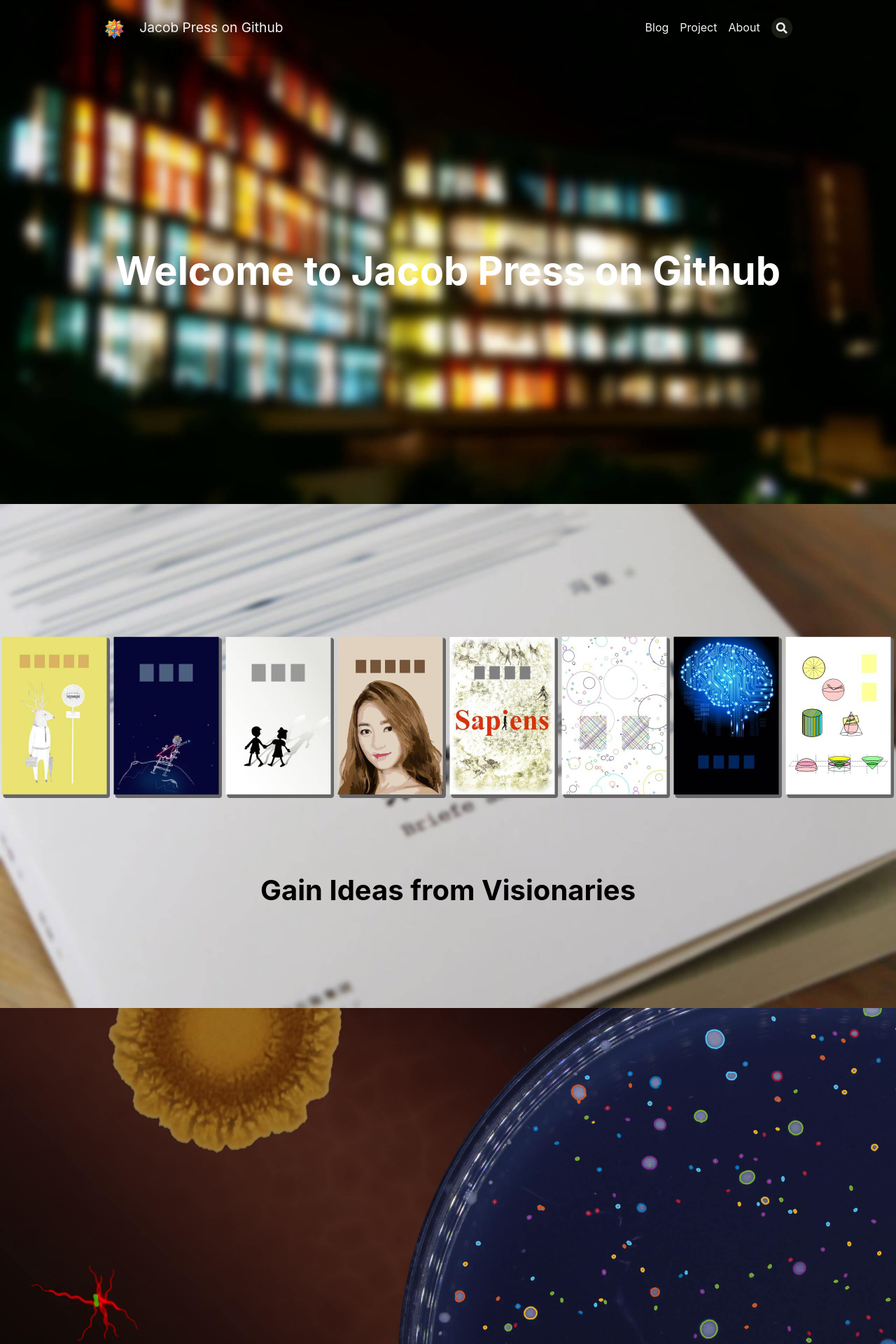
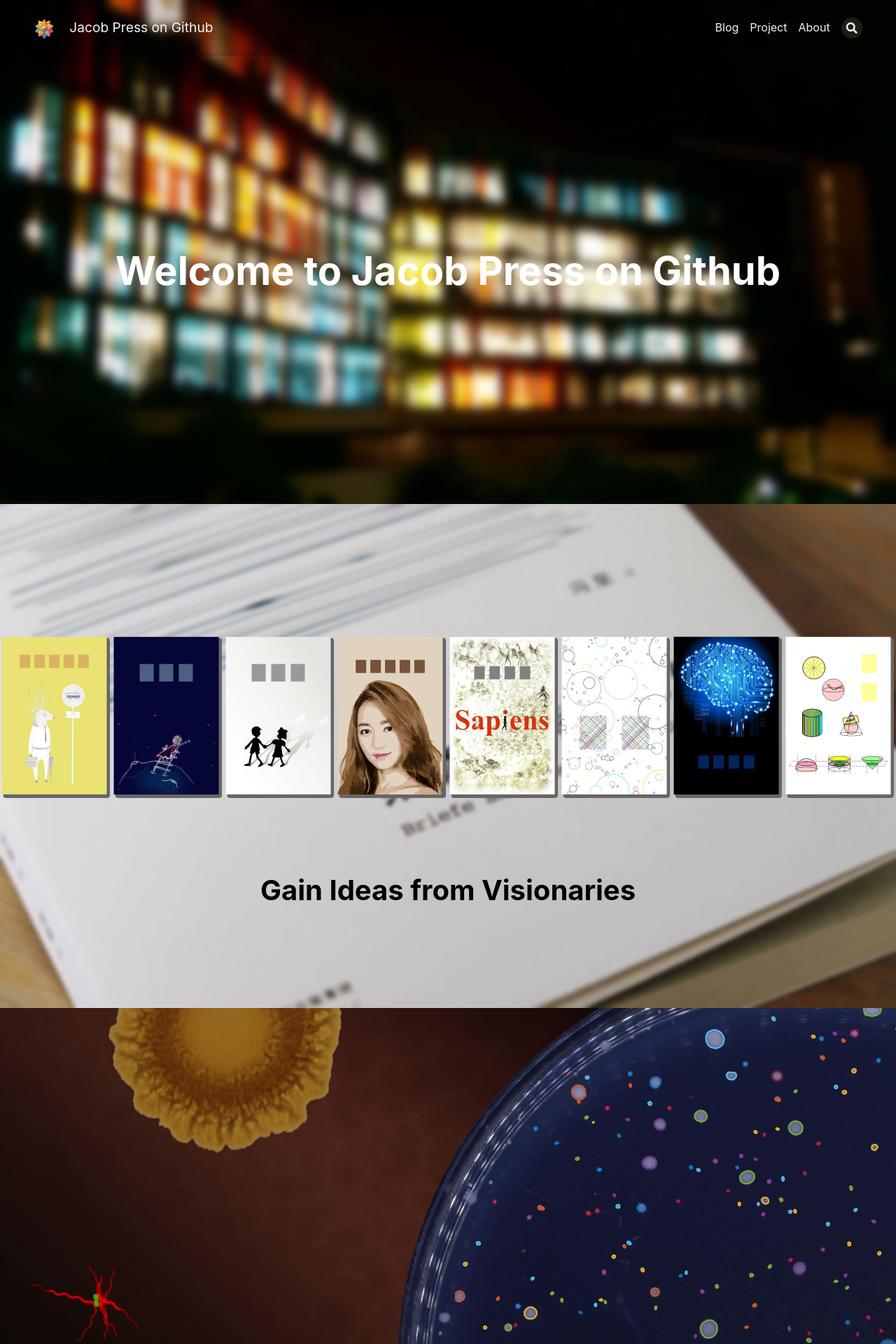
Before and after one commit to JacobZuo/jacobzuo.github.io, a Jekyll site: the page built from index.md, in a window 1280 px wide. Shown: the top 1920 px of the page at 70% size. Built offline with Jekyll 4.4.1, drawn with Linux system fonts in a browser that asks for light colours; nearby versions of some CDN libraries.

Commit message:
Header width adjust

```diff
--- a/_includes/header.html
+++ b/_includes/header.html
@@ -5,7 +5,7 @@
 {%- else -%}
   <header class="header" {%- if include.background -%} style="background: {{ include.background }};" {%- endif -%}>
 {%- endif -%}
-    <div class="main">
+    <div class="header-main">
       <div class="header__title">
         <div class="header__brand">
           {%- include svg/logo.svg -%}
--- a/_sass/common/_variables.scss
+++ b/_sass/common/_variables.scss
@@ -81,7 +81,8 @@ $z-indexes: (
 $layout: (
   header-height:          5rem,
   header-height-sm:       3rem,
-  content-max-width:      1080px,
+  header-max-width:       1280px,
+  content-max-width:      980px,
   sidebar-width:          250px,
   sidebar-header-height:  3rem,
   aside-width:            220px,
--- a/_sass/components/_header.scss
+++ b/_sass/components/_header.scss
@@ -5,7 +5,7 @@
     text-decoration: none !important;
     @include link-colors($header-text-color, $main-color-1);
   }
-  .main {
+  .header-main {
     @include flexbox();
     @include media-breakpoint-down(md) {
       @include flex-direction(column);
--- a/_sass/components/_main.scss
+++ b/_sass/components/_main.scss
@@ -1,6 +1,19 @@
 .main {
   width: 100%;
   max-width: map-get($layout, content-max-width);
+  padding: 0 map-get($spacers, 5);
+  margin: 0 auto;
+  @include media-breakpoint-down(lg) {
+    padding: 0 map-get($spacers, 4);
+  }
+  @include media-breakpoint-down(md) {
+    padding: 0 map-get($spacers, 3);
+  }
+}
+
+.header-main {
+  width: 100%;
+  max-width: map-get($layout, header-max-width);
   padding: 0 map-get($spacers, 5);
   margin: 0 auto;
   @include media-breakpoint-down(lg) {
```
